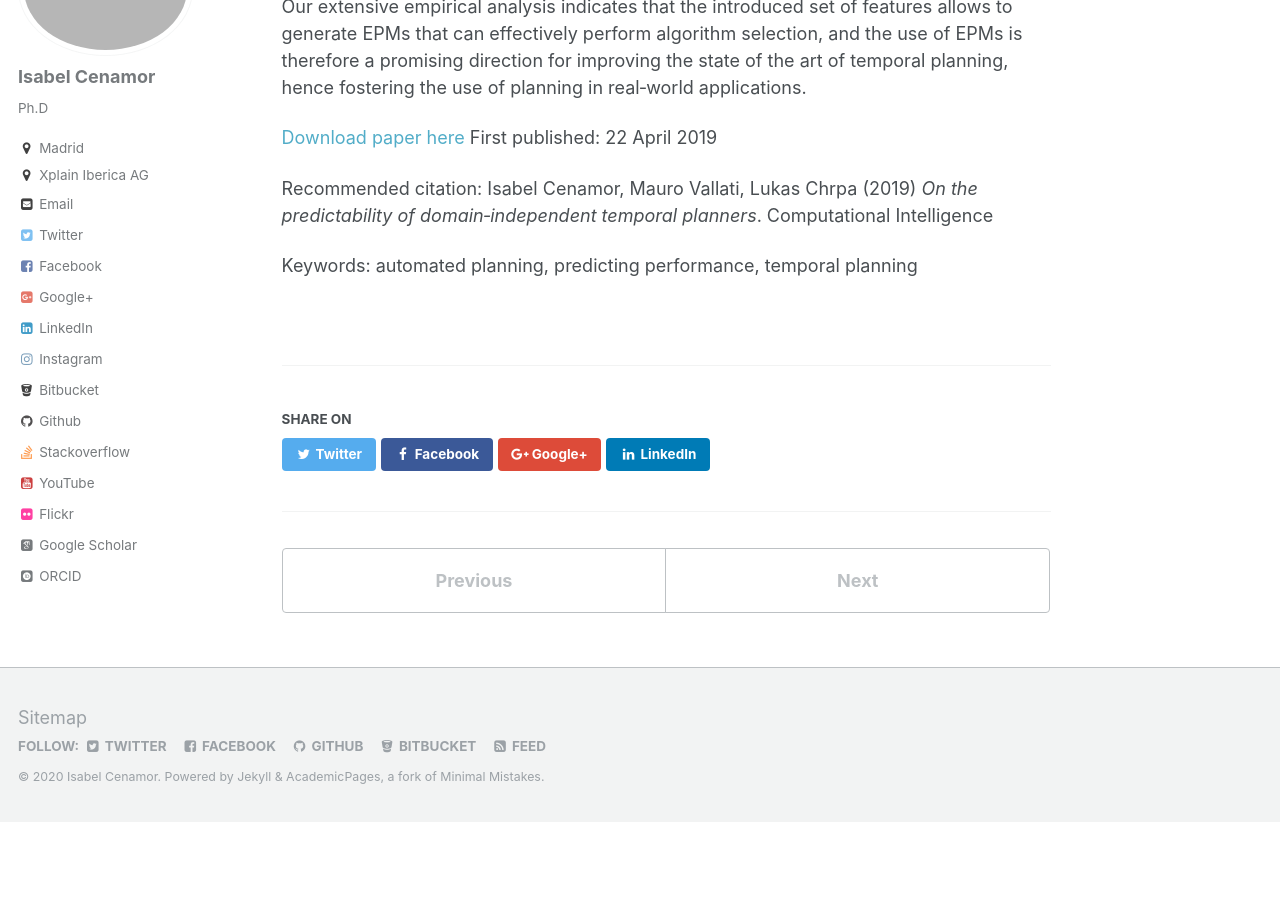
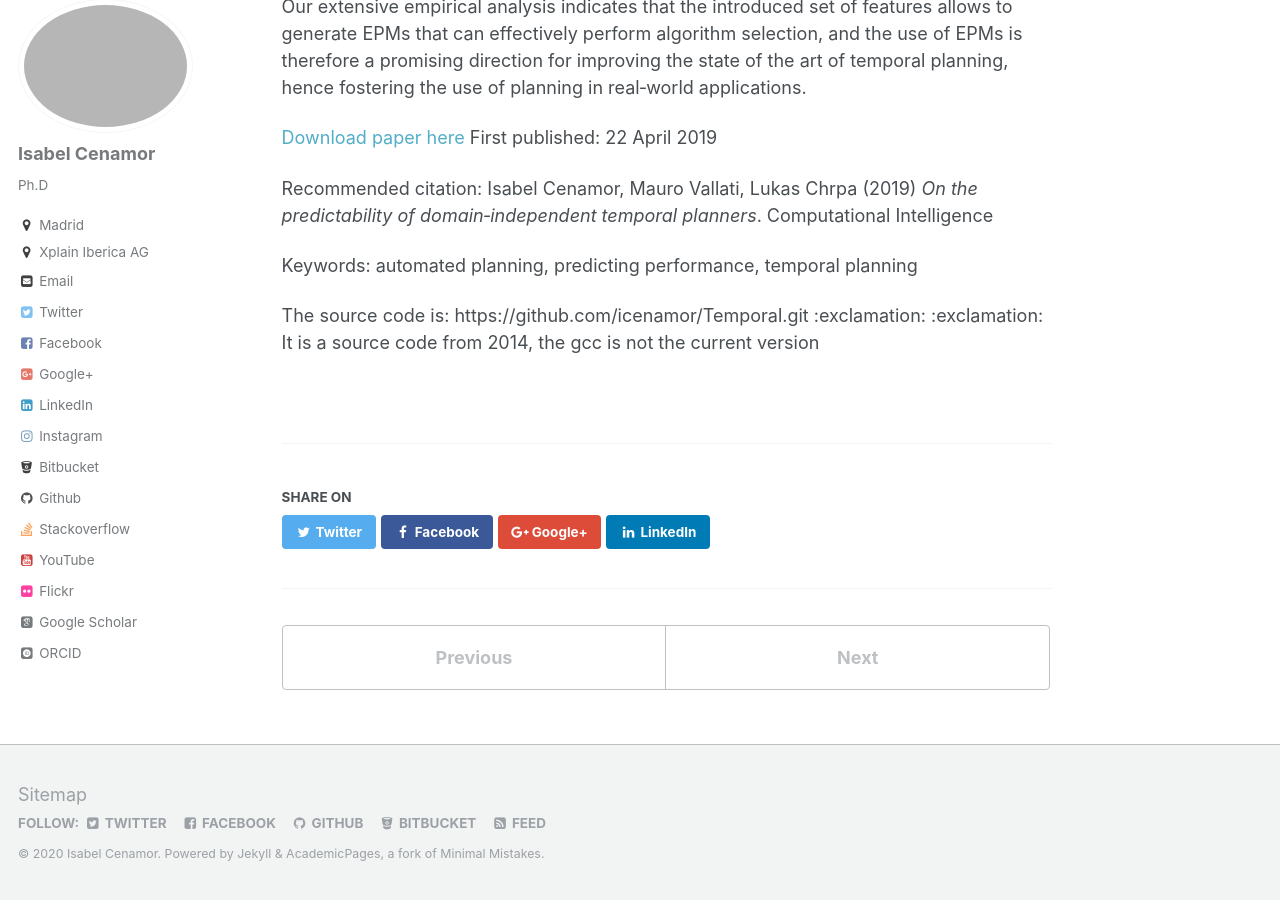
Before and after one commit to icenamor/icenamor.github.io, a Jekyll site: the page built from _publications/2019-04-23-temporalplanners.md, in a window 1280 px wide and 900 px high, scrolled down 752 px. Built offline with Jekyll 4.4.1, drawn with Linux system fonts in a browser that asks for light colours; some web fonts are replaced; before the commit the page ends 1574 px from its top, so only the background shows below that.

Commit message:
Update 2019-04-23-temporalplanners.md

```diff
--- a/_publications/2019-04-23-temporalplanners.md
+++ b/_publications/2019-04-23-temporalplanners.md
@@ -23,3 +23,6 @@
 Computational Intelligence
 
 Keywords: automated planning, predicting performance, temporal planning
+
+The source code is: https://github.com/icenamor/Temporal.git
+:exclamation:  :exclamation:  It is a source code from 2014, the gcc is not the current version
```
